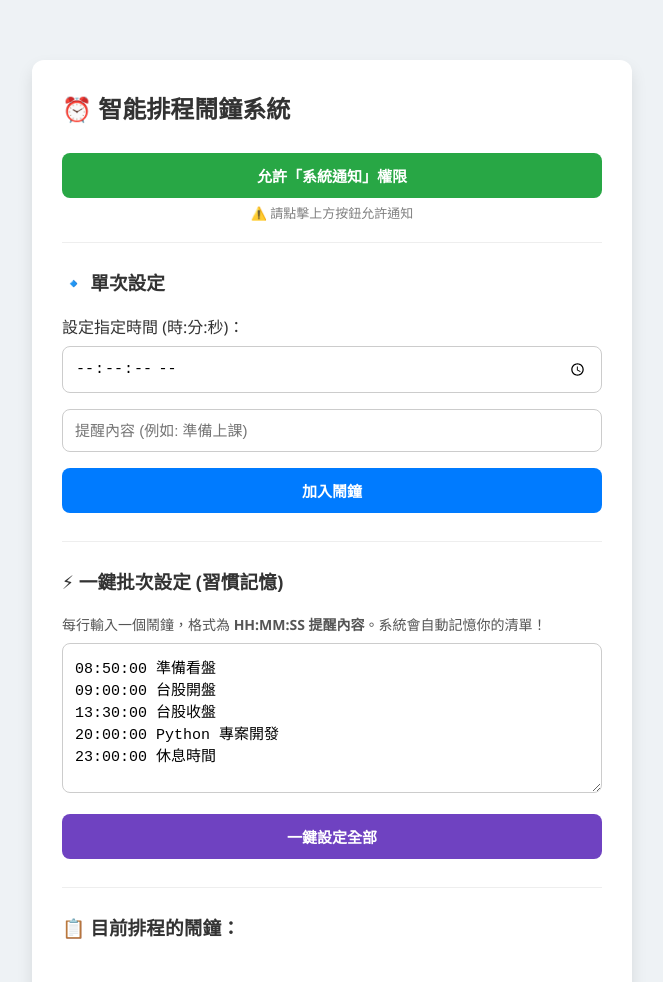
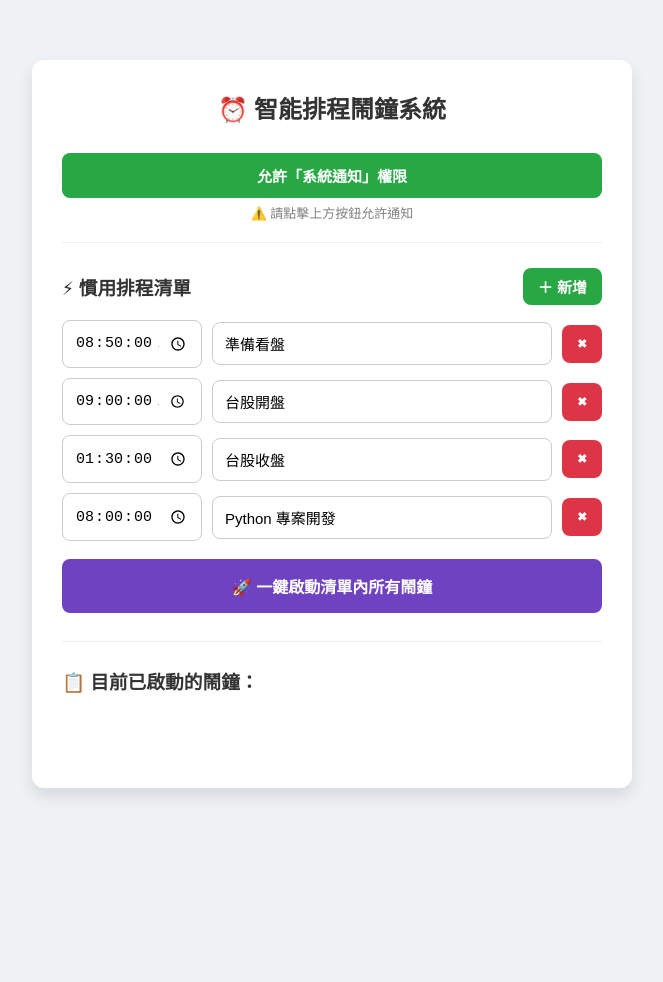
Before and after one commit to wangguanyun0408/timetotest, a plain HTML site: page index.html in a window 1280 px wide. Shown: the top 982 px of the page, without its empty margins (308-971 px from the left). After the commit the page ends 848 px from the top, so only its background shows below. Drawn offline with Linux system fonts and the light colour scheme.

Commit message:
Update index.html

```diff
--- a/index.html
+++ b/index.html
@@ -9,14 +9,31 @@
         .container { background-color: white; padding: 30px; border-radius: 12px; box-shadow: 0 8px 16px rgba(0,0,0,0.1); }
         .section { margin-bottom: 25px; padding-bottom: 20px; border-bottom: 1px solid #eee; }
         .section:last-child { border-bottom: none; }
-        input[type="time"], input[type="text"], textarea, button { width: 100%; padding: 12px; margin: 8px 0; border: 1px solid #ccc; border-radius: 8px; box-sizing: border-box; font-size: 15px; }
-        textarea { resize: vertical; height: 150px; font-family: monospace; }
-        button { background-color: #007bff; color: white; font-weight: bold; cursor: pointer; border: none; transition: 0.2s; }
+
+        /* 標題與按鈕的排版 */
+        .header-flex { display: flex; justify-content: space-between; align-items: center; margin-bottom: 15px; }
+        .header-flex h3 { margin: 0; }
+
+        input[type="time"], input[type="text"], button { padding: 12px; border: 1px solid #ccc; border-radius: 8px; box-sizing: border-box; font-size: 15px; }
+        button { background-color: #007bff; color: white; font-weight: bold; cursor: pointer; border: none; transition: 0.2s; width: 100%; margin: 8px 0; }
         button:hover { background-color: #0056b3; }
+
         #permission-btn { background-color: #28a745; margin-bottom: 5px; }
         #permission-btn:hover { background-color: #218838; }
-        .btn-batch { background-color: #6f42c1; }
+
+        .btn-batch { background-color: #6f42c1; font-size: 16px; padding: 15px;}
         .btn-batch:hover { background-color: #59339d; }
+
+        .btn-add { background-color: #28a745; width: auto; padding: 8px 15px; margin: 0; }
+        .btn-add:hover { background-color: #218838; }
+
+        /* 動態排程列的樣式 */
+        .habit-row { display: flex; gap: 10px; margin-bottom: 10px; align-items: center; }
+        .habit-row input[type="time"] { width: 140px; margin: 0; cursor: pointer; }
+        .habit-row input[type="text"] { flex-grow: 1; margin: 0; }
+        .habit-row .delete-btn { width: auto; background-color: #dc3545; padding: 12px 15px; margin: 0; font-size: 12px; }
+        .habit-row .delete-btn:hover { background-color: #c82333; }
+
         #alarms-list ul { padding-left: 20px; }
         li { margin-bottom: 8px; }
     </style>
@@ -24,7 +41,7 @@
 <body>
 
 <div class="container">
-    <h2 style="margin-top: 0;">⏰ 智能排程鬧鐘系統</h2>
+    <h2 style="margin-top: 0; text-align: center;">⏰ 智能排程鬧鐘系統</h2>
 
     <!-- 權限區塊 -->
     <div class="section" style="text-align: center;">
@@ -32,26 +49,23 @@
         <div id="permission-status" style="font-size: 13px; color: gray;">狀態：檢查中...</div>
     </div>
 
-    <!-- 模式一：單次精確設定 -->
+    <!-- 動態列表區塊 -->
     <div class="section">
-        <h3>🔹 單次設定</h3>
-        <label>設定指定時間 (時:分:秒)：</label>
-        <input type="time" id="exact-time" step="1"> <!-- step="1" 允許選擇秒數 -->
-        <input type="text" id="single-message" placeholder="提醒內容 (例如: 準備上課)">
-        <button onclick="setSingleAlarm()">加入鬧鐘</button>
-    </div>
+        <div class="header-flex">
+            <h3>⚡ 慣用排程清單</h3>
+            <button class="btn-add" onclick="addHabitRow('', '')">＋ 新增</button>
+        </div>
 
-    <!-- 模式二：批次與習慣記憶 -->
-    <div class="section">
-        <h3>⚡ 一鍵批次設定 (習慣記憶)</h3>
-        <label style="font-size: 14px; color: #555;">每行輸入一個鬧鐘，格式為 <b>HH:MM:SS 提醒內容</b>。系統會自動記憶你的清單！</label>
-        <textarea id="batch-input" placeholder="08:50:00 準備看盤&#10;09:00:00 台股開盤&#10;13:30:00 台股收盤&#10;20:00:00 Python 專案開發"></textarea>
-        <button class="btn-batch" onclick="setBatchAlarms()">一鍵設定全部</button>
+        <div id="habit-rows-container">
+            <!-- 這裡的內容會由 JavaScript 動態產生 -->
+        </div>
+
+        <button class="btn-batch" onclick="setBatchAlarms()">🚀 一鍵啟動清單內所有鬧鐘</button>
     </div>
 
     <!-- 鬧鐘列表 -->
     <div id="alarms-list" class="section">
-        <h3>📋 目前排程的鬧鐘：</h3>
+        <h3>📋 目前已啟動的鬧鐘：</h3>
         <ul id="list"></ul>
     </div>
 </div>
@@ -88,7 +102,79 @@
         }
     }
 
-    // --- 核心時間計算邏輯 ---
+    // --- 動態 UI 與自動儲存邏輯 ---
+    function saveHabits() {
+        const rows = document.querySelectorAll('.habit-row');
+        const data = [];
+        rows.forEach(row => {
+            const time = row.children[0].value;
+            const msg = row.children[1].value;
+            // 只要有填寫任何一格就記錄下來
+            if (time || msg) {
+                data.push({ time, msg });
+            }
+        });
+        localStorage.setItem('myUIHabits', JSON.stringify(data));
+    }
+
+    function addHabitRow(timeVal, messageVal) {
+        const container = document.getElementById('habit-rows-container');
+        const row = document.createElement('div');
+        row.className = 'habit-row';
+
+        // 1. 24小時制時間選擇器
+        const timeInput = document.createElement('input');
+        timeInput.type = 'time';
+        timeInput.step = '1'; // 允許選擇秒數
+        timeInput.value = timeVal;
+        timeInput.onchange = saveHabits; // 改變時自動存檔
+        timeInput.onkeyup = saveHabits;
+
+        // 2. 提醒內容輸入框
+        const msgInput = document.createElement('input');
+        msgInput.type = 'text';
+        msgInput.placeholder = '提醒內容...';
+        msgInput.value = messageVal;
+        msgInput.onchange = saveHabits;
+        msgInput.onkeyup = saveHabits;
+
+        // 3. 刪除按鈕
+        const delBtn = document.createElement('button');
+        delBtn.className = 'delete-btn';
+        delBtn.innerHTML = '✖';
+        delBtn.onclick = function() {
+            container.removeChild(row);
+            saveHabits(); // 刪除後更新存檔
+        };
+
+        row.appendChild(timeInput);
+        row.appendChild(msgInput);
+        row.appendChild(delBtn);
+        container.appendChild(row);
+    }
+
+    function loadSavedHabits() {
+        const saved = localStorage.getItem('myUIHabits');
+        if (saved) {
+            try {
+                const data = JSON.parse(saved);
+                if (data.length > 0) {
+                    data.forEach(item => addHabitRow(item.time, item.msg));
+                    return;
+                }
+            } catch (e) {
+                console.log("讀取紀錄失敗", e);
+            }
+        }
+
+        // 如果是第一次使用，給予預設範本
+        addHabitRow('08:50:00', '準備看盤');
+        addHabitRow('09:00:00', '台股開盤');
+        addHabitRow('13:30:00', '台股收盤');
+        addHabitRow('20:00:00', 'Python 專案開發');
+    }
+
+    // --- 核心時間計算與觸發邏輯 ---
     function calculateDelay(targetTimeStr) {
         const now = new Date();
         const [hours, minutes, seconds] = targetTimeStr.split(':').map(Number);
@@ -96,18 +182,18 @@
         let target = new Date();
         target.setHours(hours, minutes, seconds || 0, 0);
 
-        // 如果設定的時間已經過了，自動排到「明天」的同一時間
         if (target.getTime() <= now.getTime()) {
             target.setDate(target.getDate() + 1);
         }
 
+        const timeOptions = { hour: '2-digit', minute: '2-digit', second: '2-digit', hour12: false };
+
         return {
             delayMs: target.getTime() - now.getTime(),
-            displayTime: target.toLocaleTimeString('zh-TW')
+            displayTime: target.toLocaleTimeString('zh-TW', timeOptions)
         };
     }
 
-    // --- 觸發鬧鐘 ---
     function triggerSystemAlarm(message) {
         const audio = new Audio('https://assets.mixkit.co/active_storage/sfx/2869/2869-preview.mp3');
         audio.play().catch(e => console.log("音效播放被阻擋", e));
@@ -123,7 +209,6 @@
         }
     }
 
-    // --- 畫面更新與計時器註冊 ---
     function registerAlarm(timeStr, message) {
         const { delayMs, displayTime } = calculateDelay(timeStr);
 
@@ -139,73 +224,27 @@
         }, delayMs);
     }
 
-    // --- 單次設定 ---
-    function setSingleAlarm() {
-        const timeVal = document.getElementById('exact-time').value; // 格式如 14:30 或 14:30:15
-        const message = document.getElementById('single-message').value;
-
-        if (!timeVal || !message) {
-            alert("請選擇時間並輸入提醒內容！");
-            return;
-        }
-
-        // 確保時間格式有秒數
-        const formattedTime = timeVal.split(':').length === 2 ? `${timeVal}:00` : timeVal;
-        registerAlarm(formattedTime, message);
-
-        document.getElementById('exact-time').value = '';
-        document.getElementById('single-message').value = '';
-    }
-
-    // --- 批次設定與習慣記憶 ---
+    // --- 讀取所有輸入框並啟動鬧鐘 ---
     function setBatchAlarms() {
-        const batchText = document.getElementById('batch-input').value;
-        if (!batchText.trim()) {
-            alert("請輸入批次鬧鐘清單！");
-            return;
-        }
-
-        // 儲存使用者的習慣清單到瀏覽器本地
-        localStorage.setItem('myAlarmHabits', batchText);
-
-        const lines = batchText.split('\n');
+        const rows = document.querySelectorAll('.habit-row');
         let addedCount = 0;
 
-        lines.forEach(line => {
-            line = line.trim();
-            if (!line) return;
+        rows.forEach(row => {
+            const timeVal = row.children[0].value;
+            const msgVal = row.children[1].value;
 
-            // 解析格式：取第一段為時間，後面的全部為內容
-            const parts = line.split(/\s+/);
-            if (parts.length >= 2) {
-                const timeVal = parts[0];
-                const message = parts.slice(1).join(' ');
-
-                // 簡易檢查時間格式 (需包含冒號)
-                if (timeVal.includes(':')) {
-                    const formattedTime = timeVal.split(':').length === 2 ? `${timeVal}:00` : timeVal;
-                    registerAlarm(formattedTime, message);
-                    addedCount++;
-                }
+            // 只有當時間與內容都填寫時，才啟動該鬧鐘
+            if (timeVal && msgVal) {
+                const formattedTime = timeVal.split(':').length === 2 ? `${timeVal}:00` : timeVal;
+                registerAlarm(formattedTime, msgVal);
+                addedCount++;
             }
         });
 
         if (addedCount > 0) {
-            alert(`✅ 成功一鍵設定 ${addedCount} 個鬧鐘！`);
+            alert(`✅ 成功啟動 ${addedCount} 個鬧鐘！請保持網頁開啟。`);
         } else {
-            alert("⚠️ 無法解析格式，請確保每行格式為「時間 內容」，例如：09:00:00 測試");
-        }
-    }
-
-    // --- 載入記憶的習慣 ---
-    function loadSavedHabits() {
-        const saved = localStorage.getItem('myAlarmHabits');
-        if (saved) {
-            document.getElementById('batch-input').value = saved;
-        } else {
-            // 如果是第一次使用，給予預設範本
-            document.getElementById('batch-input').value =
-                "08:50:00 準備看盤\n09:00:00 台股開盤\n13:30:00 台股收盤\n20:00:00 Python 專案開發\n23:00:00 休息時間";
+            alert("⚠️ 啟動失敗：請確保排程中有填寫完整的「時間」與「提醒內容」。");
         }
     }
 </script>
```
